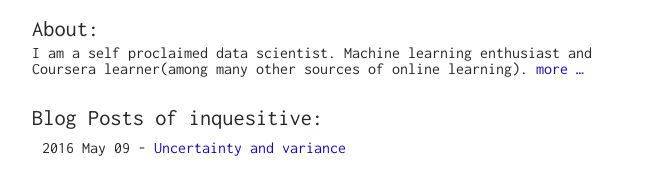
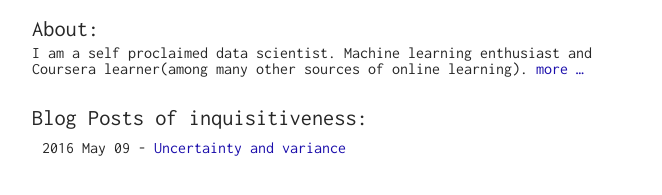
Before and after one commit to unosonu/unosonu.github.io, a Jekyll site: the page built from index.html, in a window 1280 px wide. Shown: the part 124-319 px from the top of the page, without its empty margins (308-970 px from the left). Built offline with Jekyll 4.4.1, drawn with Linux system fonts in a browser that asks for light colours.

Commit message:
inquisitiveness

```diff
--- a/index.html
+++ b/index.html
@@ -16,7 +16,7 @@ layout: default
 
 
 <div class="blog">
-    <h1>Blog Posts of inquesitive:</h1>
+    <h1>Blog Posts of inquisitiveness:</h1>
     <ul>
         {% for post in site.posts %}
         <li>
```
